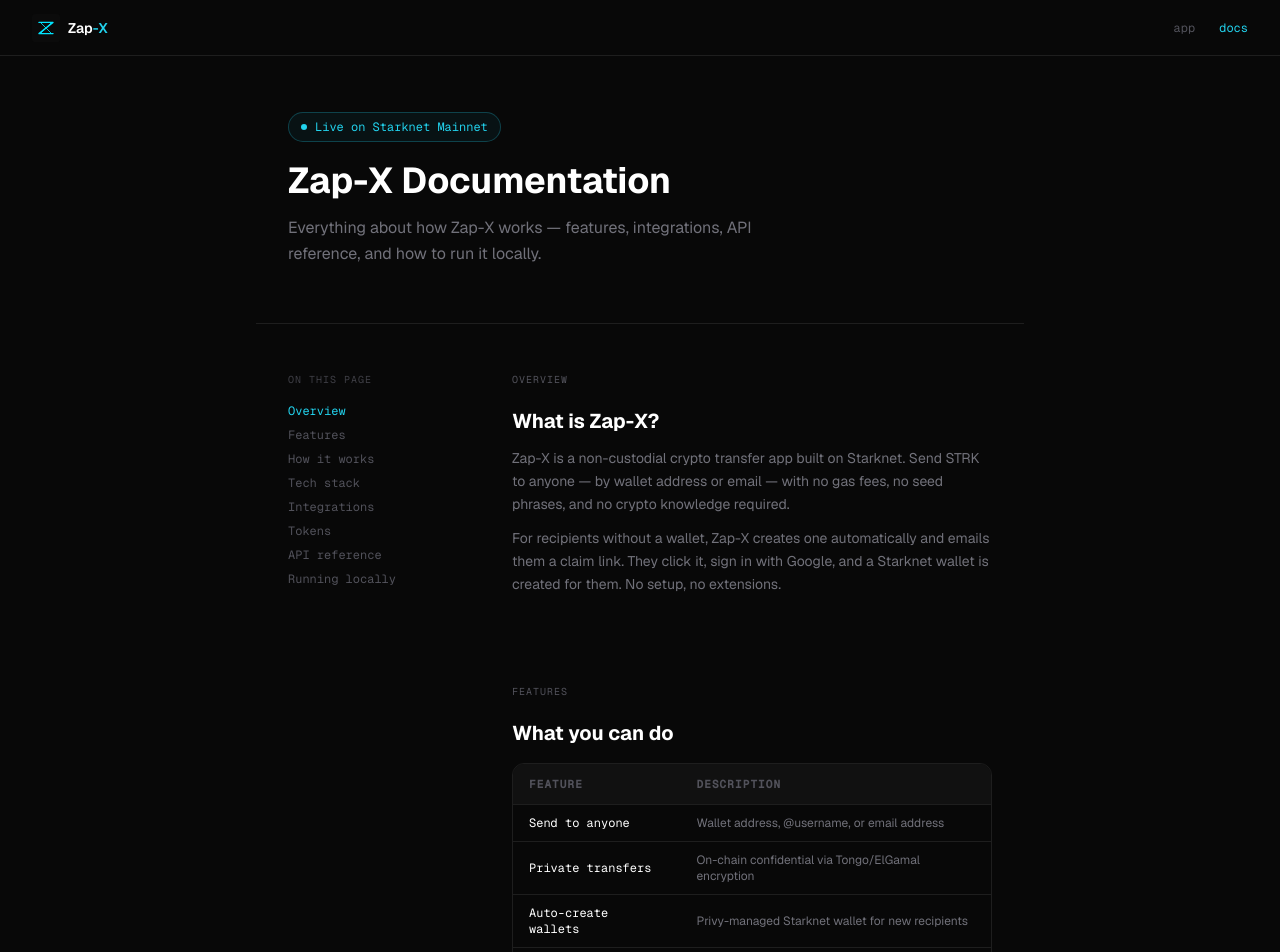
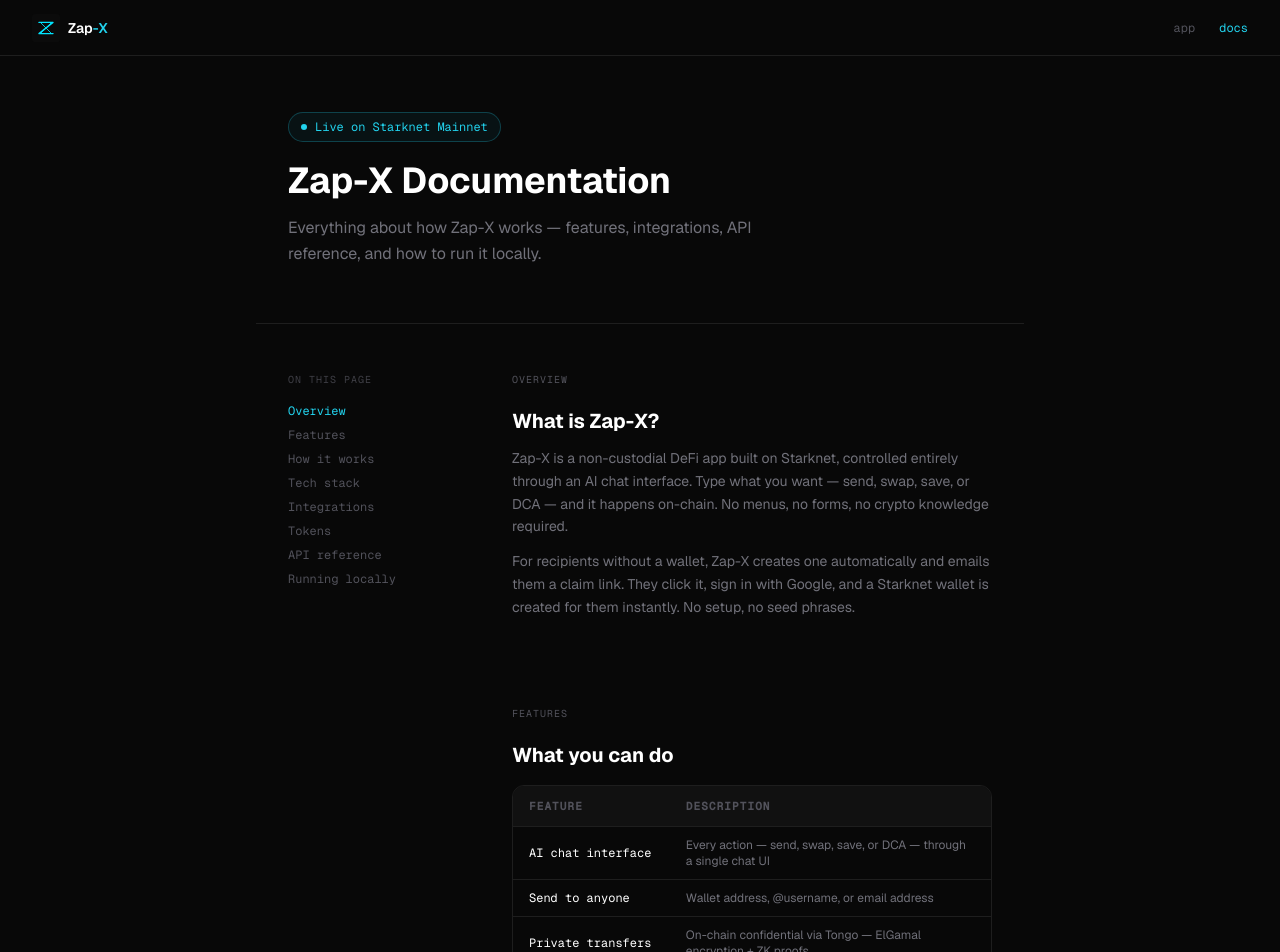
Before and after one commit to tomcrown/zap-x, a React (Vite) app in the folder frontend/: page /docs in a window 1280 px wide. Shown: the top 952 px of the page. Built offline with nearby package versions, Linux system fonts and the light colour scheme; no server answers; the HTML template or start-up script is replaced by a standard one; what starkzap would draw is missing.

Commit message:
update docs

```diff
--- a/frontend/src/pages/DocsPage.tsx
+++ b/frontend/src/pages/DocsPage.tsx
@@ -212,15 +212,16 @@
               <SectionLabel>Overview</SectionLabel>
               <SectionTitle>What is Zap-X?</SectionTitle>
               <p className="text-zinc-500 text-sm leading-relaxed mb-3">
-                Zap-X is a non-custodial crypto transfer app built on Starknet.
-                Send STRK to anyone — by wallet address or email — with no gas
-                fees, no seed phrases, and no crypto knowledge required.
+                Zap-X is a non-custodial DeFi app built on Starknet, controlled
+                entirely through an AI chat interface. Type what you want —
+                send, swap, save, or DCA — and it happens on-chain. No menus, no
+                forms, no crypto knowledge required.
               </p>
               <p className="text-zinc-500 text-sm leading-relaxed">
                 For recipients without a wallet, Zap-X creates one automatically
                 and emails them a claim link. They click it, sign in with
-                Google, and a Starknet wallet is created for them. No setup, no
-                extensions.
+                Google, and a Starknet wallet is created for them instantly. No
+                setup, no seed phrases.
               </p>
             </section>
 
@@ -234,12 +235,16 @@
                 headers={["Feature", "Description"]}
                 rows={[
                   [
+                    "AI chat interface",
+                    "Every action — send, swap, save, or DCA — through a single chat UI",
+                  ],
+                  [
                     "Send to anyone",
                     "Wallet address, @username, or email address",
                   ],
                   [
                     "Private transfers",
-                    "On-chain confidential via Tongo/ElGamal encryption",
+                    "On-chain confidential via Tongo — ElGamal encryption + ZK proofs",
                   ],
                   [
                     "Auto-create wallets",
@@ -250,11 +255,9 @@
                     "Unregistered recipients get an email claim link",
                   ],
                   ["Gasless", "All fees sponsored by AVNU Paymaster"],
-                  [
-                    "AI natural language",
-                    "Google Gemini parses plain-English commands",
-                  ],
-                  ["Staking", "Stake STRK into Starknet native staking pools"],
+                  ["Swap", "Swap between supported tokens instantly"],
+                  ["DCA", "Automate recurring token buys on a schedule"],
+                  ["Save", "Save STRK into vesu"],
                   ["Transaction history", "Full history with status tracking"],
                   [
                     "Email notifications",
@@ -290,7 +293,7 @@
                 <Step
                   num="02"
                   title="Claim email sent"
-                  desc="A unique link is emailed: zapx.vercel.app/claim/<token>"
+                  desc="A unique link is emailed: zap-x-five.vercel.app/claim/<token>"
                 />
                 <Step
                   num="03"
@@ -393,6 +396,7 @@
                     "On-chain confidential/private transfers",
                   ],
                   ["Google Gemini", "Natural language AI command parsing"],
+
                   [
                     "Nodemailer",
                     "Transactional emails (claims, confirmations)",
@@ -408,6 +412,13 @@
                 ]}
               />
             </section>
+            <SectionTitle>Swap & DCA</SectionTitle>
+            <p className="text-zinc-500 text-sm leading-relaxed mb-2">
+              Users can swap between supported tokens instantly or set up
+              automated recurring buys (DCA) — all through the same chat
+              interface. Type "swap USDC to STRK" or "DCA 5 STRK daily" and the
+              AI handles the rest via the Starkzap SDK.
+            </p>
 
             <Divider />
 
```
